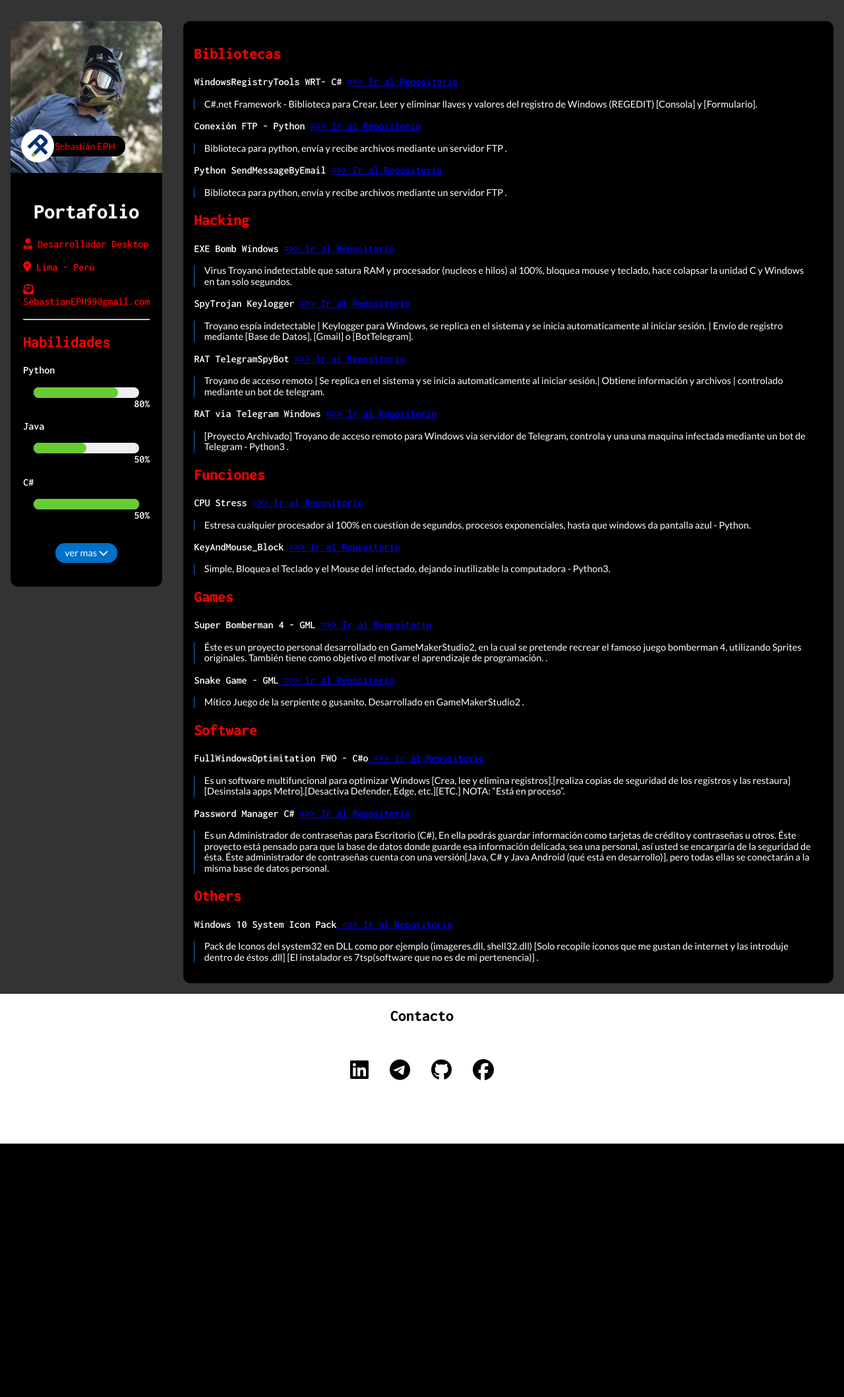
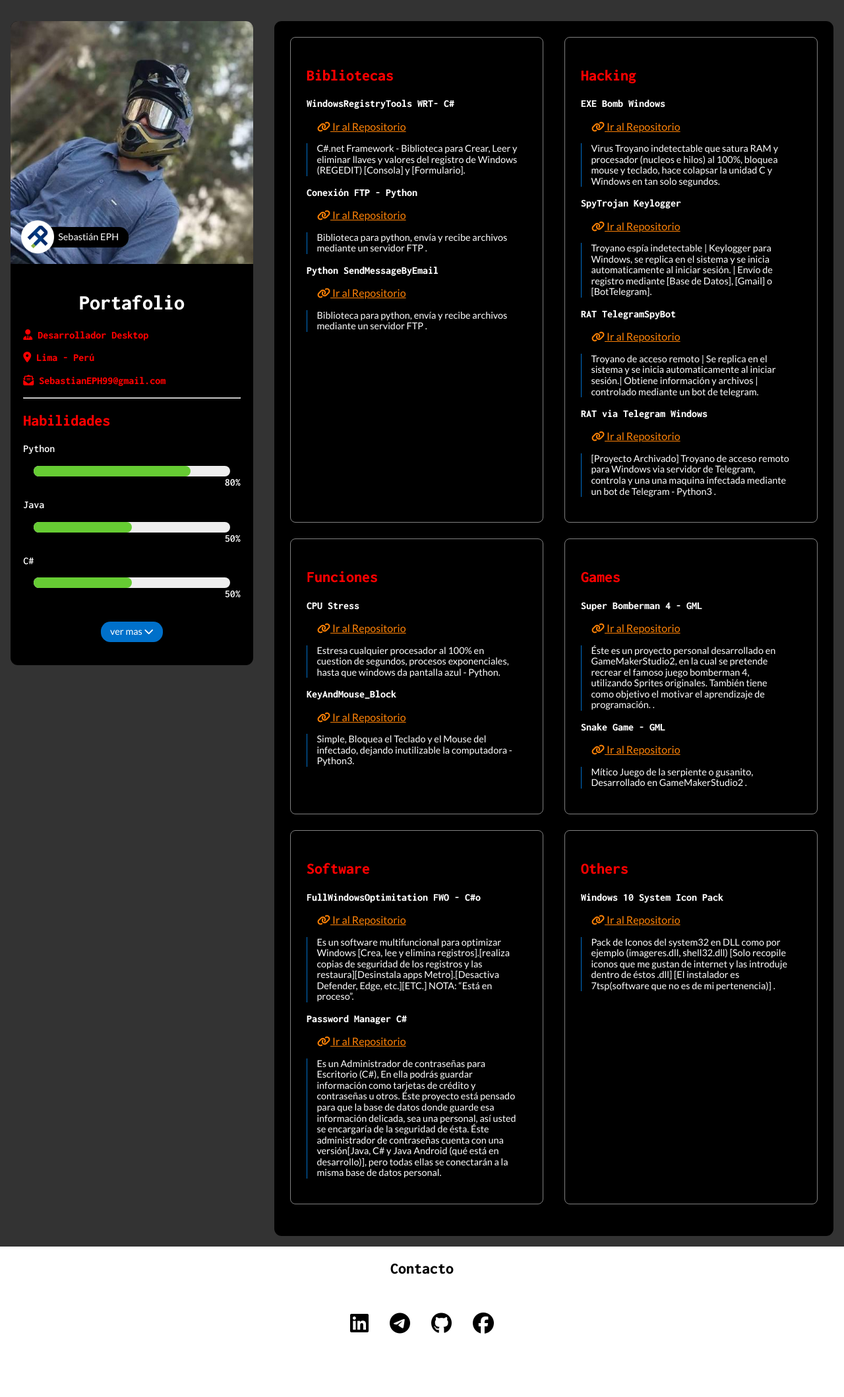
Before and after one commit to jotajotadev/sebastianeph.github.io, a PHP site: page / in a window 1280 px wide. Shown: the part 82-2199 px from the top of the page at 66% size. Before the commit the page ends 1815 px from the top, so only its background shows below. Run offline with PHP 8.4, Linux system fonts and the light colour scheme; some libraries are stand-ins or nearby versions.

Commit message:
sea agrego grid, mejorar accesibilidad, favicon.ico

```diff
--- a/css/styles.css
+++ b/css/styles.css
@@ -140,8 +140,9 @@ body {
     display: block;
 }
 .descripcion-foto {
+    color: #fff;
     position: absolute;
-    left: 23px;
+    left: 28px;
     bottom: 25px;
     padding: 0.5em 1em 0.5em 3em;
     border-radius: 1em;
@@ -189,7 +190,7 @@ body {
     width: 50%;
 }
 .progreso.tres {
-    width: 100%;
+    width: 50%;
 }
 .valor-habilidad {
     align-self: flex-end;
@@ -199,7 +200,7 @@ este comentario divide los estilos de la seccion lateral derecha
  de guia no borrar gracias.
 */
 .contenedor-B {
-    padding: 1em;
+    padding: 1.5em;
 }
 .item-proyectos .boton {
     background-color: var(--button-color-secondary, #FF9933);
@@ -239,17 +240,62 @@ este comentario divide los estilos de la seccion lateral derecha
     margin: 0.5em;
     font-size: 2em;
 }
+strong {
+    font-weight: 800;
+}
+strong + a {
+    color: var(--button-color-secondary, #ff8206);
+    font-family: 'Lato', sans-serif;
+    padding-left: 1em;
+    display: block;
+    margin-top: 1em;
+}
+strong + a:hover {
+    color: var(--button-color-primary, #0070CA);
+    text-decoration: none;
+}
+.contenedor-proyectos{
+    margin-bottom: 1.5em;
+}
 
 @media (min-width:600px){
     .contenedor-layout {
-        margin-left: auto;
+        /* margin-left: auto;
         margin-right: auto;
         max-width: 1366px;
         display: flex;
         justify-content: center;
-        align-items: flex-start;
+        align-items: flex-start; */
+
+        /*
+        se remplazo las lineas arriba
+        por display grid
+        */
+        display: grid;
+        grid-template-columns: 1fr 1fr;
+        margin-left: auto;
+        margin-right: auto;
+        max-width: 1366px;
     }
 }
+@media (min-width: 900px){
+    .contenedor-layout {
+        display: grid;
+        grid-template-columns: 400px 1fr;
+    }
+    .contenedor-B {
+        display: grid;
+        column-gap: 2em;
+        grid-template-columns: 1fr 1fr;
+    }
+    .contenedor-proyectos {
+        border-radius: 0.5em;
+        border: 1px solid gray;
+        padding: 1.5em;
+    }
+
+}
+
 @media (min-width:650px) {
     .icon-menu {
         display: none;
--- a/index.html
+++ b/index.html
@@ -7,6 +7,7 @@
 	<meta name="keywords" content="Desarrollador Desktop"><!--No colocar mas de 3 Keywords-->
 	<title>Portafolio Sebastian</title>
 	<script src="https://kit.fontawesome.com/075b67f81a.js" crossorigin="anonymous"></script>
+	<link rel="shorcut icon" href="images/favicon.ico">
 	<link rel="stylesheet" href="css/normalize.css">
 	<link rel="stylesheet" href="css/styles.css">
 	<link rel="stylesheet" href="css/variables.css">
@@ -77,74 +78,74 @@
 			<article class="contenedor-proyectos">
 				<h2 class="sub-titulo">Bibliotecas</h2>
 				<section class="item-proyectos">
-					<p class="categoria proyecto" ><strong >WindowsRegistryTools WRT- C# </strong><a href="https://github.com/SebastianEPH/WindowsRegistryTools_Library"> =>> Ir al Repositorio</a> </p>
+					<p class="categoria proyecto" ><strong >WindowsRegistryTools WRT- C# </strong><a target="_blank" href="https://github.com/SebastianEPH/WindowsRegistryTools_Library" ><i class="fas fa-link"></i>  Ir al Repositorio </a> </p>
 					<p class="descripcion-proyecto">C#.net Framework - Biblioteca para Crear, Leer y eliminar llaves  y valores del registro de Windows (REGEDIT) [Consola] y [Formulario].</p>
 				</section>
 				<section class="item-proyectos">
-					<p class="categoria proyecto"><strong>Conexión FTP - Python </strong><a href="https://github.com/SebastianEPH/ConexionFTP_Python"> =>> Ir al Repositorio</a></p>
+					<p class="categoria proyecto"><strong>Conexión FTP - Python </strong><a target="_blank" href="https://github.com/SebastianEPH/ConexionFTP_Python"><i class="fas fa-link"></i>  Ir al Repositorio</a></p>
 					<p class="descripcion-proyecto">Biblioteca para python, envía y recibe archivos mediante un servidor FTP .</p>
 				</section>
 				<section class="item-proyectos">
-					<p class="categoria proyecto"><strong>Python SendMessageByEmail </strong><a href="https://github.com/SebastianEPH/Python-SendMessageByEmail"> =>> Ir al Repositorio</a></p>
+					<p class="categoria proyecto"><strong>Python SendMessageByEmail </strong><a target="_blank" href="https://github.com/SebastianEPH/Python-SendMessageByEmail"><i class="fas fa-link"></i>  Ir al Repositorio</a></p>
 					<p class="descripcion-proyecto">Biblioteca para python, envía y recibe archivos mediante un servidor FTP .</p>
 				</section>
 			</article>
 			<article class="contenedor-proyectos">
 				<h2 class="sub-titulo">Hacking</h2>
 				<section class="item-proyectos">
-					<p class="categoria proyecto"><strong>EXE Bomb Windows </strong><a href="https://github.com/SebastianEPH/EXE_Bomb_Windows"> =>> Ir al Repositorio</a></p>
+					<p class="categoria proyecto"><strong>EXE Bomb Windows </strong><a target="_blank" href="https://github.com/SebastianEPH/EXE_Bomb_Windows"><i class="fas fa-link"></i>  Ir al Repositorio</a></p>
 					<p class="descripcion-proyecto">Virus Troyano indetectable que satura RAM y procesador (nucleos e hilos) al 100%, bloquea mouse y teclado, hace colapsar la unidad C y Windows en tan solo segundos.</p>
 				</section>
 				<section class="item-proyectos">
-					<p class="categoria proyecto"><strong>SpyTrojan Keylogger </strong><a href="https://github.com/SebastianEPH/SpyTrojan_Keylogger"> =>> Ir al Repositorio</a></p>
+					<p class="categoria proyecto"><strong>SpyTrojan Keylogger </strong><a target="_blank" href="https://github.com/SebastianEPH/SpyTrojan_Keylogger"><i class="fas fa-link"></i>  Ir al Repositorio</a></p>
 					<p class="descripcion-proyecto">Troyano espía indetectable | Keylogger para Windows, se replica en el sistema y se inicia automaticamente al iniciar sesión. | Envío de registro mediante [Base de Datos], [Gmail] o [BotTelegram].</p>
 				</section>
 				<section class="item-proyectos">
-					<p class="categoria proyecto"><strong>RAT TelegramSpyBot </strong><a href="https://github.com/SebastianEPH/RAT.TelegramSpyBot"> =>> Ir al Repositorio</a></p>
+					<p class="categoria proyecto"><strong>RAT TelegramSpyBot </strong><a target="_blank" href="https://github.com/SebastianEPH/RAT.TelegramSpyBot"><i class="fas fa-link"></i>  Ir al Repositorio</a></p>
 					<p class="descripcion-proyecto">Troyano de acceso remoto | Se replica en el sistema y se inicia automaticamente al iniciar sesión.| Obtiene información  y archivos | controlado mediante un bot de telegram.</p>
 				</section>
 				<section class="item-proyectos">
-					<p class="categoria proyecto"><strong>RAT via Telegram Windows </strong><a href="https://github.com/SebastianEPH/RAT_via_Telegram_Windows"> =>> Ir al Repositorio</a></p>
+					<p class="categoria proyecto"><strong>RAT via Telegram Windows </strong><a target="_blank" href="https://github.com/SebastianEPH/RAT_via_Telegram_Windows"><i class="fas fa-link"></i>  Ir al Repositorio</a></p>
 					<p class="descripcion-proyecto">[Proyecto Archivado] Troyano de acceso remoto para Windows via servidor de Telegram, controla y una una maquina infectada mediante un bot de Telegram - Python3 .</p>
 				</section>
 			</article>
 			<article class="contenedor-proyectos">
 				<h2 class="sub-titulo">Funciones</h2>
 				<section class="item-proyectos">
-					<p class="categoria proyecto"><strong>CPU Stress </strong><a href="https://github.com/SebastianEPH/CPU_Stress"> =>> Ir al Repositorio</a></p>
+					<p class="categoria proyecto"><strong>CPU Stress </strong><a target="_blank" href="https://github.com/SebastianEPH/CPU_Stress"><i class="fas fa-link"></i>  Ir al Repositorio</a></p>
 					<p class="descripcion-proyecto">Estresa cualquier procesador al 100% en cuestion de segundos, procesos exponenciales, hasta que windows da pantalla azul - Python.</p>
 				</section>
 				<section class="item-proyectos">
-					<p class="categoria proyecto"><strong>KeyAndMouse_Block </strong><a href="https://github.com/SebastianEPH/KeyAndMouse_Block"> =>> Ir al Repositorio</a></p>
+					<p class="categoria proyecto"><strong>KeyAndMouse_Block </strong><a target="_blank" href="https://github.com/SebastianEPH/KeyAndMouse_Block"><i class="fas fa-link"></i>  Ir al Repositorio</a></p>
 					<p class="descripcion-proyecto">Simple, Bloquea el Teclado y el Mouse del infectado, dejando inutilizable la computadora - Python3.</p>
 				</section>
 			</article>
 			<article class="contenedor-proyectos">
 				<h2 class="sub-titulo">Games</h2>
 				<section class="item-proyectos">
-					<p class="categoria proyecto"><strong>Super Bomberman 4 - GML</strong><a href="https://github.com/SebastianEPH/Super_Bomberman4"> =>> Ir al Repositorio</a></p>
+					<p class="categoria proyecto"><strong>Super Bomberman 4 - GML</strong><a target="_blank" href="https://github.com/SebastianEPH/Super_Bomberman4"><i class="fas fa-link"></i>  Ir al Repositorio</a></p>
 					<p class="descripcion-proyecto">Éste es un proyecto personal desarrollado en GameMakerStudio2, en la cual se pretende recrear el famoso juego bomberman 4, utilizando Sprites originales. También tiene como objetivo el motivar el aprendizaje de programación. .</p>
 				</section>
 				<section class="item-proyectos">
-					<p class="categoria"><strong>Snake Game - GML</strong><a href="https://github.com/SebastianEPH/SnakeGame"> =>> Ir al Repositorio</a></p>
+					<p class="categoria"><strong>Snake Game - GML</strong><a target="_blank" href="https://github.com/SebastianEPH/SnakeGame"><i class="fas fa-link"></i>  Ir al Repositorio</a></p>
 					<p class="descripcion-proyecto">Mítico Juego de la serpiente o gusanito, Desarrollado en GameMakerStudio2 .</p>
 				</section>
 			</article>
 			<article class="contenedor-proyectos">
 				<h2 class="sub-titulo">Software</h2>
 				<section class="item-proyectos">
-					<p class="categoria proyecto"><strong>FullWindowsOptimitation FWO - C#o</strong><a href="https://github.com/SebastianEPH/FullWindowsOptimitation_FWO_C-Charp"> =>> Ir al Repositorio</a></p>
+					<p class="categoria proyecto"><strong>FullWindowsOptimitation FWO - C#o</strong><a target="_blank" href="https://github.com/SebastianEPH/FullWindowsOptimitation_FWO_C-Charp"><i class="fas fa-link"></i>  Ir al Repositorio</a></p>
 					<p class="descripcion-proyecto">Es un software multifuncional para optimizar Windows [Crea, lee y elimina registros].[realiza copias de seguridad de los registros y las restaura][Desinstala apps Metro].[Desactiva Defender, Edge, etc.][ETC.] NOTA: “Está en proceso”.</p>
 				</section>
 				<section class="item-proyectos">
-					<p class="categoria"><strong>Password Manager C# </strong><a href="https://github.com/SebastianEPH/PasswordManager_C-Sharp"> =>> Ir al Repositorio</a></p>
+					<p class="categoria"><strong>Password Manager C# </strong><a target="_blank" href="https://github.com/SebastianEPH/PasswordManager_C-Sharp"><i class="fas fa-link"></i>  Ir al Repositorio</a></p>
 					<p class="descripcion-proyecto">Es un Administrador de contraseñas para Escritorio (C#), En ella podrás guardar información como tarjetas de crédito y contraseñas u otros. Éste proyecto está pensado para que la base de datos donde guarde esa información delicada, sea una personal, así usted se encargaría de la seguridad de ésta. Éste administrador de contraseñas cuenta con una versión[Java, C# y Java Android (qué está en desarrollo)], pero todas ellas se conectarán a la misma base de datos personal.</p>
 				</section>
 			</article>
 			<article class="contenedor-proyectos">
 				<h2 class="sub-titulo">Others</h2>
 				<section class="item-proyectos">
-					<p class="categoria proyecto"><strong>Windows 10 System Icon Pack</strong><a href="https://github.com/SebastianEPH/PIW-PackIconWindows-DLL"> =>> Ir al Repositorio</a></p>
+					<p class="categoria proyecto"><strong>Windows 10 System Icon Pack</strong><a target="_blank" href="https://github.com/SebastianEPH/PIW-PackIconWindows-DLL"><i class="fas fa-link"></i>  Ir al Repositorio</a></p>
 					<p class="descripcion-proyecto">Pack de Iconos del system32 en DLL como por ejemplo (imageres.dll, shell32.dll) [Solo recopile iconos que me gustan de internet y las introduje dentro de éstos .dll] [El instalador es 7tsp(software que no es de mi pertenencia)] .</p>
 				</section>
 			</article>
@@ -153,10 +154,10 @@
 	<footer class="pie">
 		<h2 class="sub-titulo">Contacto</h2>
 		<div class="contenedor-red-social">
-			<p class="red-social"><a href="https://www.linkedin.com/in/sebastianeph/"><i class="icon fab fa-linkedin"></i></a></p>
-			<p class="red-social"><a href="https://t.me/sebastianeph"><i class="icon fab fa-telegram"></i></a></p>
-			<p class="red-social"><a href="https://github.com/SebastianEPH"><i class="icon fab fa-github"></i></a></p>
-			<p class="red-social"><a href="https://www.facebook.com/SebastianEPH"><i class="icon fab fa-facebook"></i></a></p>
+			<p class="red-social"><a target="_blank" href="https://www.linkedin.com/in/sebastianeph/"><i class="icon fab fa-linkedin"></i></a></p>
+			<p class="red-social"><a target="_blank" href="https://t.me/sebastianeph"><i class="icon fab fa-telegram"></i></a></p>
+			<p class="red-social"><a target="_blank" href="https://github.com/SebastianEPH"><i class="icon fab fa-github"></i></a></p>
+			<p class="red-social"><a target="_blank" href="https://www.facebook.com/SebastianEPH"><i class="icon fab fa-facebook"></i></a></p>
 		</div>
 	</footer>
 	<script src="js/principal.js"></script>
```
Also changed, not shown: images/favicon.ico (added).
